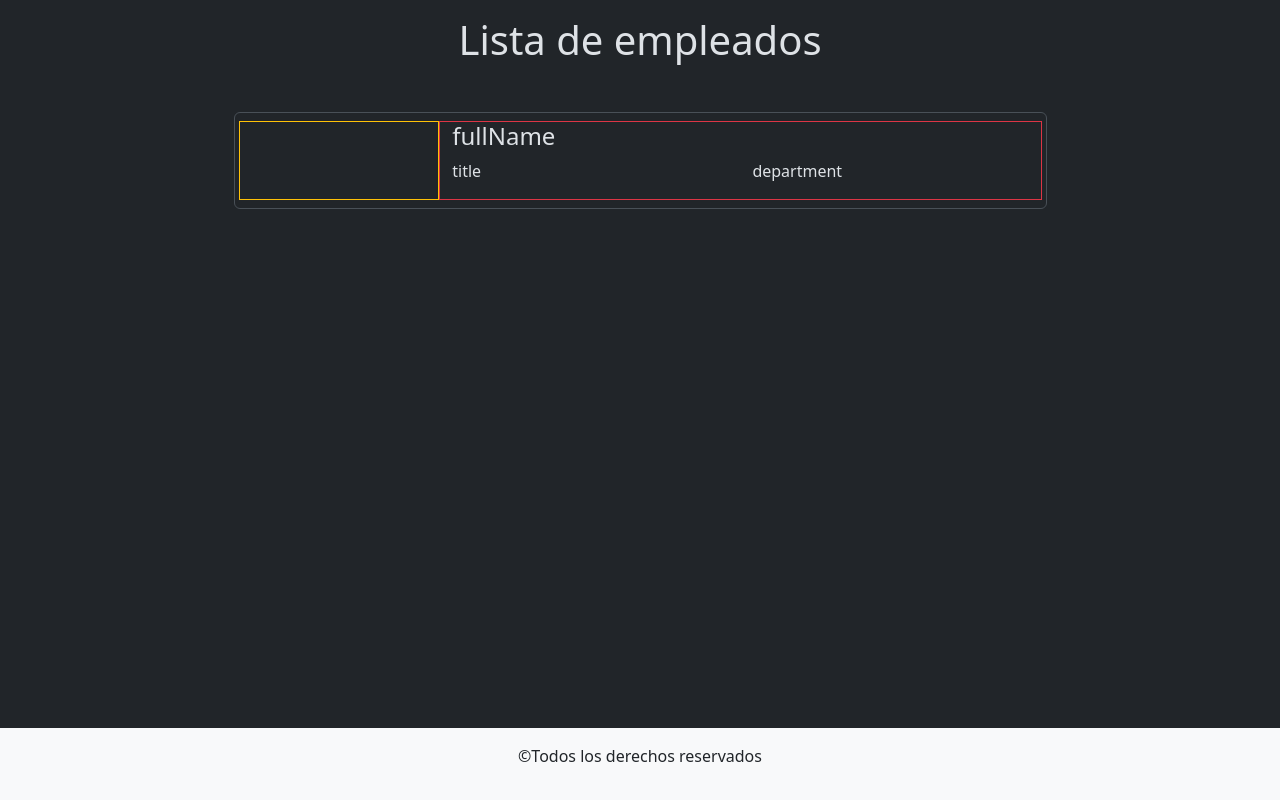
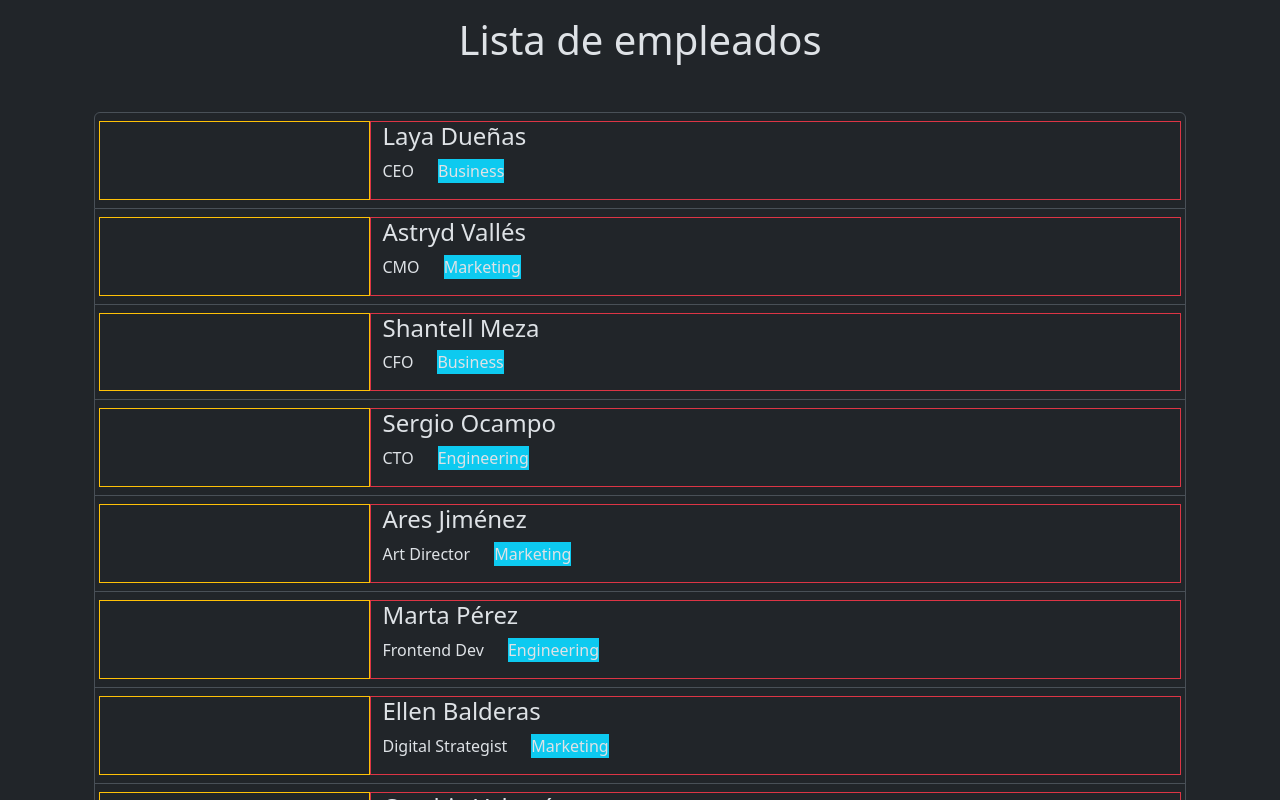
Before and after one commit to juanchiblanco/react-listaEmpleados, a React (Vite) app: page / in a window 1280 px wide. Shown: the top 800 px of the page. Built offline with nearby package versions, Linux system fonts and the light colour scheme.

Commit message:
mostre datos en el componente row de cada empleado

```diff
--- a/src/components/EmpleadoList.jsx
+++ b/src/components/EmpleadoList.jsx
@@ -1,5 +1,6 @@
 import ListGroup from 'react-bootstrap/ListGroup';
 import EmpleadoRow from './EmpleadoRow';
+import { useState } from 'react';
 
 const EmpleadoList = () => {
   let empleados = [
@@ -69,9 +70,11 @@ const EmpleadoList = () => {
   ];
 
   return (
-    <section className='container my-5 w-75'>
+    <section className='container my-5 sectionEmpleado'>
       <ListGroup>
-        <EmpleadoRow/>
+        {
+          empleados.map((empleado)=> <EmpleadoRow key={empleado.id} nombre={empleado.fullName} area={empleado.department} puesto={empleado.title} empleado={empleado}/>)
+        }
       </ListGroup>
     </section>
   );
--- a/src/components/EmpleadoRow.jsx
+++ b/src/components/EmpleadoRow.jsx
@@ -1,16 +1,16 @@
 import ListGroup from 'react-bootstrap/ListGroup';
 import EmpleadoAvatar from './EmpleadoAvatar';
 
-const EmpleadoRow = () => {
+const EmpleadoRow = ({empleado}) => {
     return (
         <ListGroup.Item>
             <article className='row'>
                 <div className='col-12 col-md-3 border border-warning'><EmpleadoAvatar/></div>
                 <div className='col-12 col-md-9 border border-danger'>
-                    <h4>fullName</h4>
-                    <div className='row justify-content-start'>
-                        <p className='col-6'>title</p>
-                        <p className='col-6'>department</p>
+                    <h4>{empleado.fullName}</h4>
+                    <div className='d-flex justify-content-start gap-4'>
+                        <p>{empleado.title}</p>
+                        <p className='bg-info'>{empleado.department}</p>
                     </div>
                 </div>
             </article>
```
